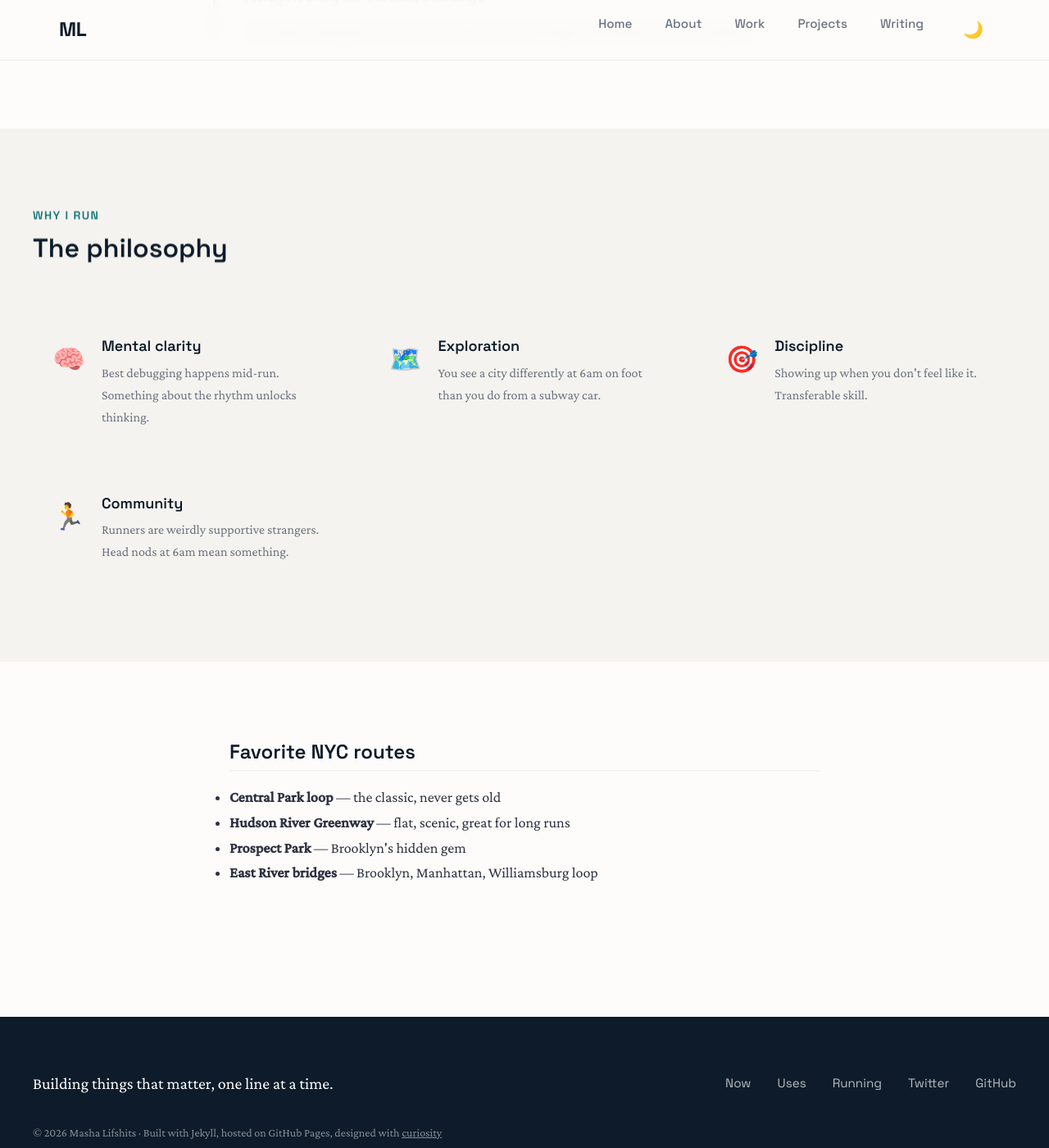
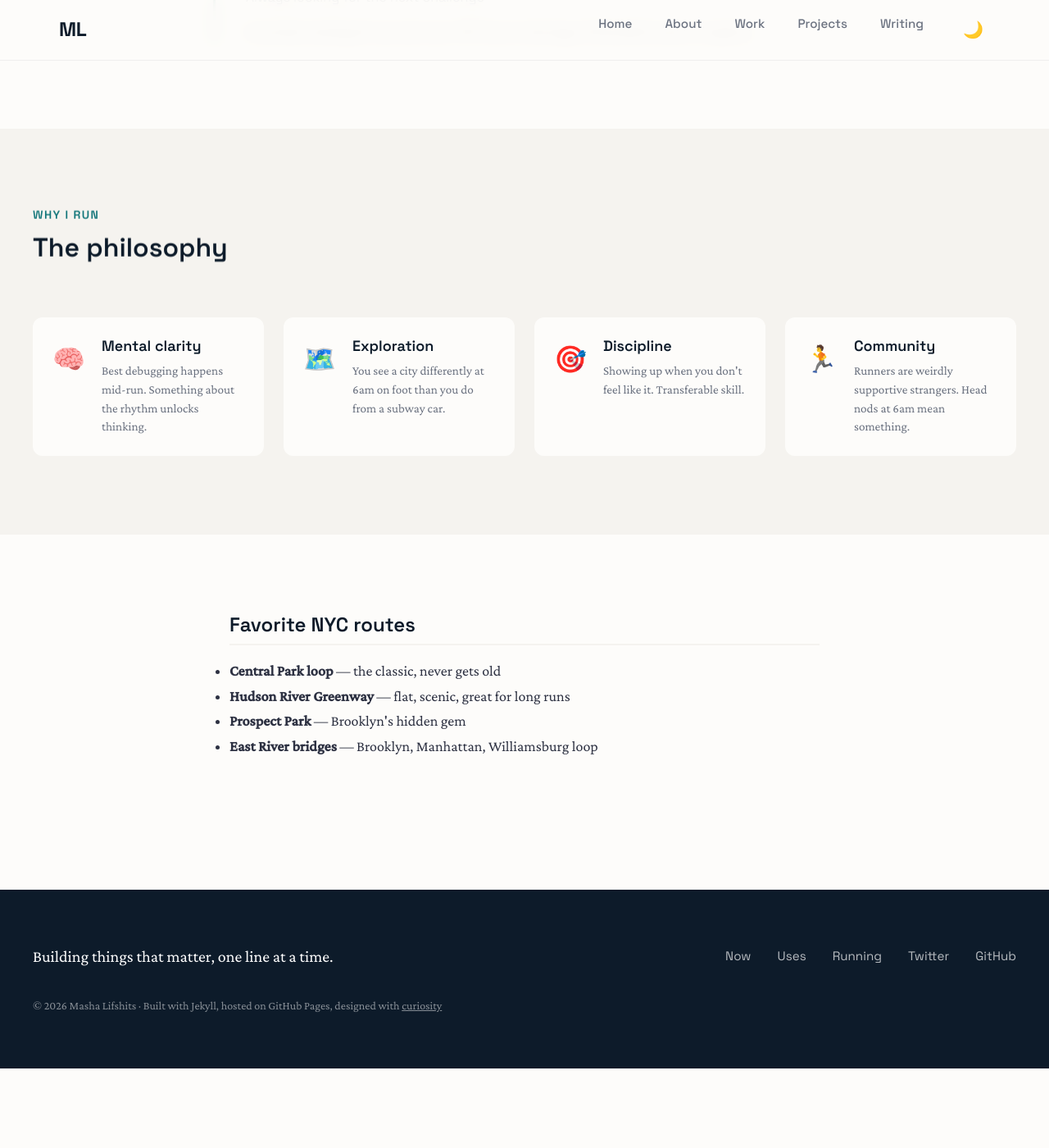
Before and after one commit to Masha-L/masha-l.github.io, a Jekyll site: the page built from running.md, in a window 1280 px wide and 1400 px high, scrolled down 945 px. Shown: the whole window at 82% size. Built offline with Jekyll 4.4.1, drawn with Linux system fonts in a browser that asks for light colours; after the commit the page ends 2248 px from its top, so only the background shows below that.

Commit message:
Style interest cards to match rest of site (background, border, hover)

```diff
--- a/assets/css/style.css
+++ b/assets/css/style.css
@@ -811,13 +811,23 @@ a.card-link:hover .card-cta {
 .interests-grid {
   display: grid;
   grid-template-columns: repeat(auto-fit, minmax(280px, 1fr));
-  gap: 2rem;
+  gap: 1.5rem;
 }
 
 .interest-card {
   display: flex;
   gap: 1.25rem;
   padding: 1.5rem;
+  background: var(--color-bg);
+  border: 1px solid var(--color-border);
+  border-radius: 12px;
+  transition: transform 0.3s ease, box-shadow 0.3s ease, border-color 0.3s ease;
+}
+
+.interest-card:hover {
+  transform: translateY(-2px);
+  box-shadow: 0 8px 24px rgba(0, 0, 0, 0.1);
+  border-color: var(--color-primary);
 }
 
 .interest-icon {
@@ -826,14 +836,17 @@ a.card-link:hover .card-cta {
 }
 
 .interest-content h3 {
+  font-family: var(--font-heading);
   font-size: 1.125rem;
+  font-weight: 600;
   margin-bottom: 0.5rem;
 }
 
 .interest-content p {
   color: var(--color-text-muted);
   margin: 0;
-  font-size: 1rem;
+  font-size: 0.95rem;
+  line-height: 1.5;
 }
 
 /* ============================================
```
